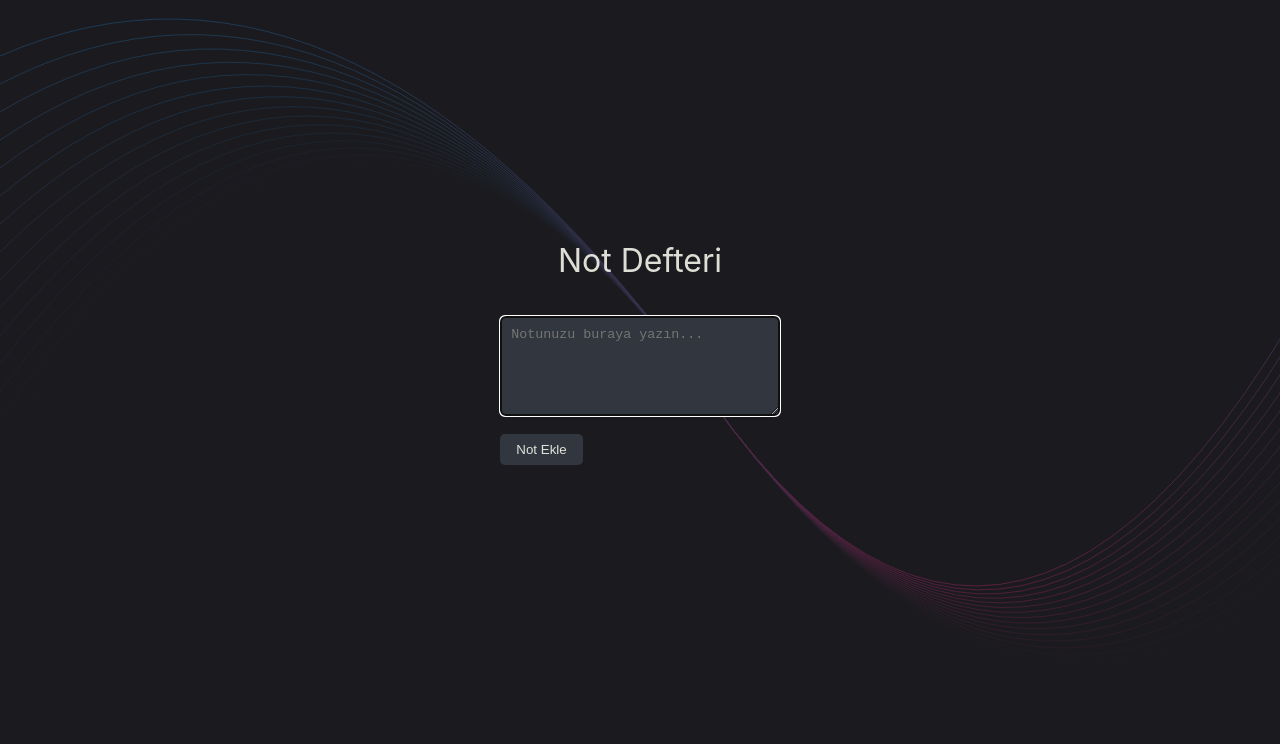
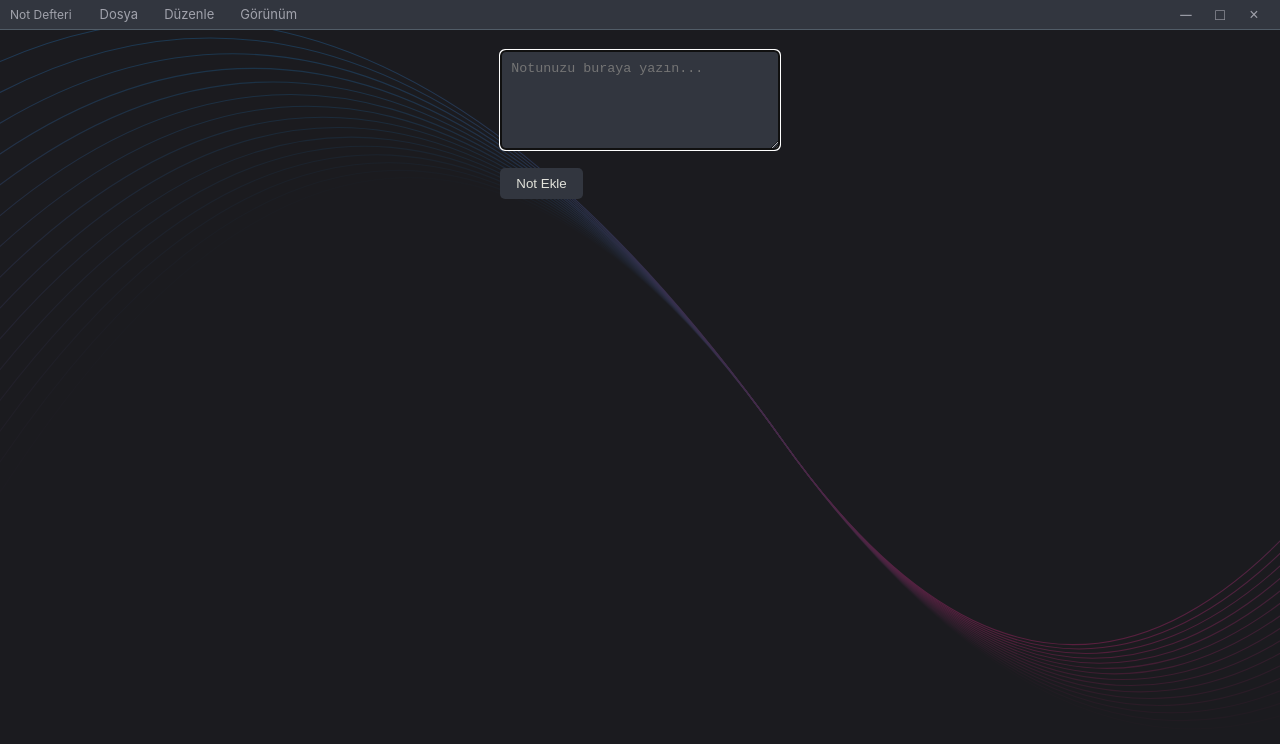
Before and after one commit to eatalay13/note-sync, a React (Vite) app: page / in a window 1280 px wide. Shown: the top 744 px of the page. Built offline with nearby package versions, Linux system fonts and the light colour scheme.

Commit message:
TitleBar eklendi.

```diff
--- a/src/renderer/src/App.tsx
+++ b/src/renderer/src/App.tsx
@@ -1,5 +1,6 @@
 import { useEffect, useRef, useState } from 'react'
 import './assets/notes.css'
+import TitleBar from './components/TitleBar'
 
 function App(): JSX.Element {
   const [notes, setNotes] = useState<string[]>([])
@@ -36,9 +37,9 @@ function App(): JSX.Element {
   }, [])
 
   return (
+    <div className="app-container">
+      <TitleBar />
       <div className="notes-container">
-      <h1>Not Defteri</h1>
-
         <div className="note-input">
           <textarea
             ref={textareaRef}
@@ -58,6 +59,7 @@ function App(): JSX.Element {
           ))}
         </div>
       </div>
+    </div>
   )
 }
 
--- a/src/renderer/src/assets/notes.css
+++ b/src/renderer/src/assets/notes.css
@@ -1,7 +1,18 @@
+.app-container {
+  height: 100vh;
+  display: flex;
+  flex-direction: column;
+  overflow: hidden;
+  padding-top: 30px;
+}
+
 .notes-container {
-  max-width: 800px;
+  flex: 1;
+  overflow-y: auto;
+  padding: 20px;
+  max-width: 1200px;
   margin: 0 auto;
-  padding: 20px;
+  width: 100%;
 }
 
 h1 {
--- /dev/null
+++ b/src/renderer/src/components/TitleBar.css
@@ -0,0 +1,105 @@
+.title-bar {
+  height: 30px;
+  background: var(--ev-c-gray-3);
+  display: flex;
+  justify-content: space-between;
+  align-items: center;
+  padding: 0 10px;
+  -webkit-app-region: drag;
+  user-select: none;
+  border-bottom: 1px solid var(--ev-c-gray-1);
+  width: 100%;
+  position: fixed;
+  top: 0;
+  left: 0;
+  right: 0;
+  z-index: 1000;
+}
+
+.title-bar-buttons {
+  display: flex;
+  align-items: center;
+  gap: 20px;
+}
+
+.window-title {
+  font-size: 12px;
+  color: var(--ev-c-text-2);
+}
+
+.menu-bar {
+  display: flex;
+  gap: 10px;
+  -webkit-app-region: no-drag;
+}
+
+.menu-item {
+  position: relative;
+  font-size: 13px;
+}
+
+.menu-label {
+  padding: 0 8px;
+  cursor: pointer;
+  color: var(--ev-c-text-2);
+}
+
+.menu-label:hover,
+.menu-label.active {
+  color: var(--ev-c-text-1);
+}
+
+.submenu {
+  position: absolute;
+  top: 100%;
+  left: 0;
+  background: var(--ev-c-gray-3);
+  border: 1px solid var(--ev-c-gray-1);
+  border-radius: 4px;
+  min-width: 180px;
+  z-index: 1000;
+  box-shadow: 0 2px 8px rgba(0, 0, 0, 0.15);
+}
+
+.submenu-item {
+  padding: 8px 16px;
+  cursor: pointer;
+  color: var(--ev-c-text-2);
+}
+
+.submenu-item:hover {
+  background: var(--ev-c-gray-2);
+  color: var(--ev-c-text-1);
+}
+
+.window-controls {
+  display: flex;
+  gap: 2px;
+  -webkit-app-region: no-drag;
+}
+
+.window-control {
+  border: none;
+  background: none;
+  width: 30px;
+  height: 30px;
+  display: flex;
+  align-items: center;
+  justify-content: center;
+  color: var(--ev-c-text-2);
+  cursor: pointer;
+  font-size: 16px;
+}
+
+.window-control:hover {
+  background: var(--ev-c-gray-2);
+}
+
+.window-control.close:hover {
+  background: #e81123;
+  color: white;
+}
+
+.app-container {
+  padding-top: 30px;
+}
--- /dev/null
+++ b/src/renderer/src/components/TitleBar.tsx
@@ -0,0 +1,106 @@
+import { useState } from 'react'
+import './TitleBar.css'
+
+interface MenuItem {
+  label: string
+  submenu?: MenuItem[]
+  action?: () => void
+}
+
+const TitleBar = (): JSX.Element => {
+  const [activeMenu, setActiveMenu] = useState<string | null>(null)
+
+  const menuItems: MenuItem[] = [
+    {
+      label: 'Dosya',
+      submenu: [
+        { label: 'Yeni Not', action: () => console.log('Yeni Not') },
+        { label: 'Tümünü Kaydet', action: () => console.log('Tümünü Kaydet') },
+        { label: 'Çıkış', action: () => window.electron.ipcRenderer.send('quit-app') }
+      ]
+    },
+    {
+      label: 'Düzenle',
+      submenu: [
+        { label: 'Geri Al', action: () => console.log('Geri Al') },
+        { label: 'İleri Al', action: () => console.log('İleri Al') },
+        { label: 'Kes', action: () => console.log('Kes') },
+        { label: 'Kopyala', action: () => console.log('Kopyala') },
+        { label: 'Yapıştır', action: () => console.log('Yapıştır') }
+      ]
+    },
+    {
+      label: 'Görünüm',
+      submenu: [
+        { label: 'Yakınlaştır', action: () => console.log('Yakınlaştır') },
+        { label: 'Uzaklaştır', action: () => console.log('Uzaklaştır') }
+      ]
+    }
+  ]
+
+  const handleMenuClick = (label: string): void => {
+    setActiveMenu(activeMenu === label ? null : label)
+  }
+
+  const handleMenuItemClick = (action?: () => void): void => {
+    if (action) {
+      action()
+    }
+    setActiveMenu(null)
+  }
+
+  return (
+    <div className="title-bar">
+      <div className="title-bar-buttons">
+        <div className="window-title">Not Defteri</div>
+        <div className="menu-bar">
+          {menuItems.map((item) => (
+            <div key={item.label} className="menu-item">
+              <div
+                className={`menu-label ${activeMenu === item.label ? 'active' : ''}`}
+                onClick={() => handleMenuClick(item.label)}
+              >
+                {item.label}
+              </div>
+              {activeMenu === item.label && item.submenu && (
+                <div className="submenu">
+                  {item.submenu.map((subItem) => (
+                    <div
+                      key={subItem.label}
+                      className="submenu-item"
+                      onClick={() => handleMenuItemClick(subItem.action)}
+                    >
+                      {subItem.label}
+                    </div>
+                  ))}
+                </div>
+              )}
+            </div>
+          ))}
+        </div>
+      </div>
+      <div className="window-controls">
+        <button
+          className="window-control minimize"
+          onClick={() => window.electron.ipcRenderer.send('minimize-window')}
+        >
+          ─
+        </button>
+        <button
+          className="window-control maximize"
+          onClick={() => window.electron.ipcRenderer.send('maximize-window')}
+        >
+          □
+        </button>
+        <button
+          className="window-control close"
+          onClick={() => window.electron.ipcRenderer.send('close-window')}
+        >
+          ×
+        </button>
+      </div>
+    </div>
+  )
+}
+
+export default TitleBar
```
Also changed, not shown: src/main/index.ts (+25 -1 lines). Lines whose indentation alone changed are shown as unchanged.
